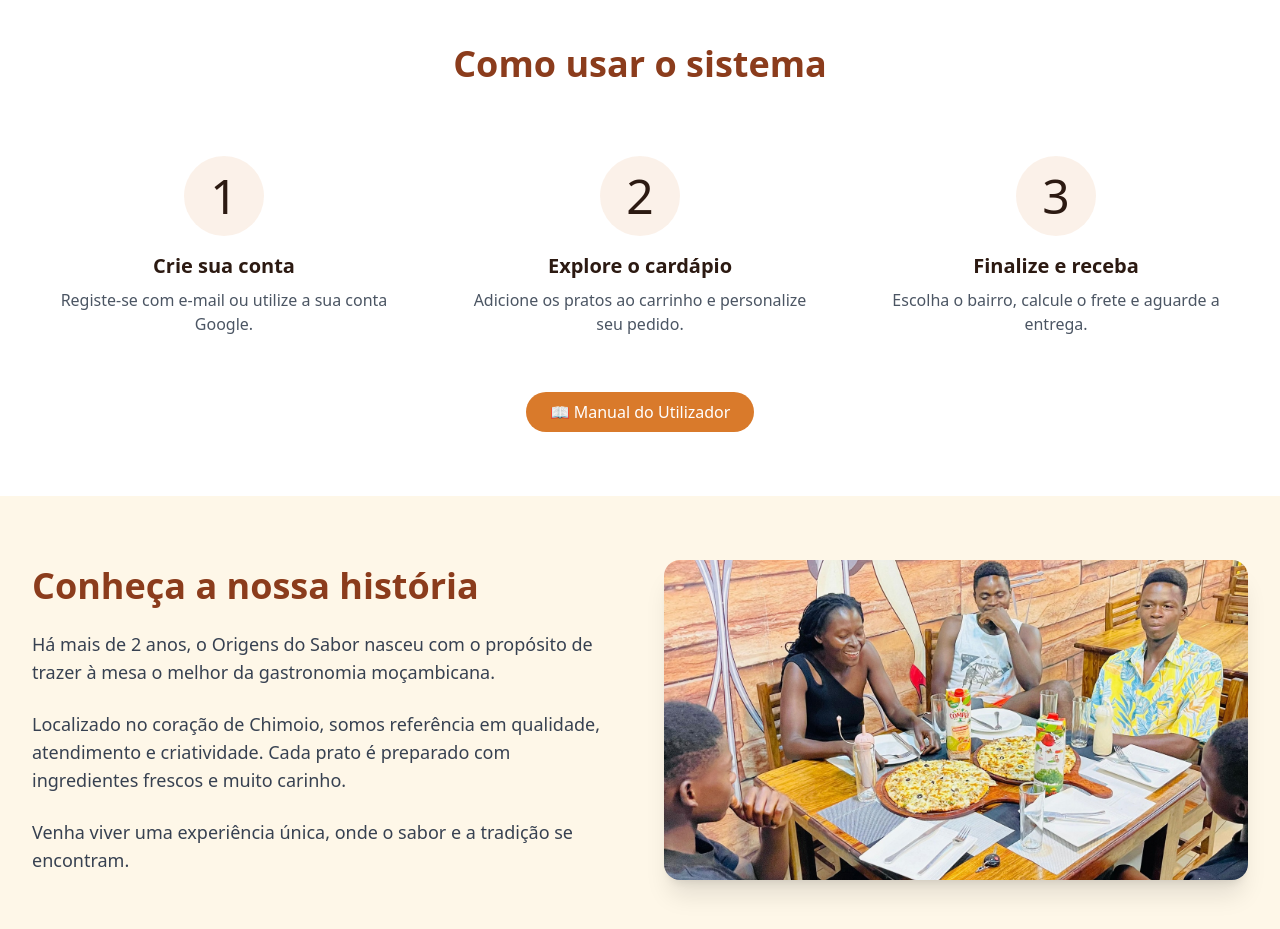
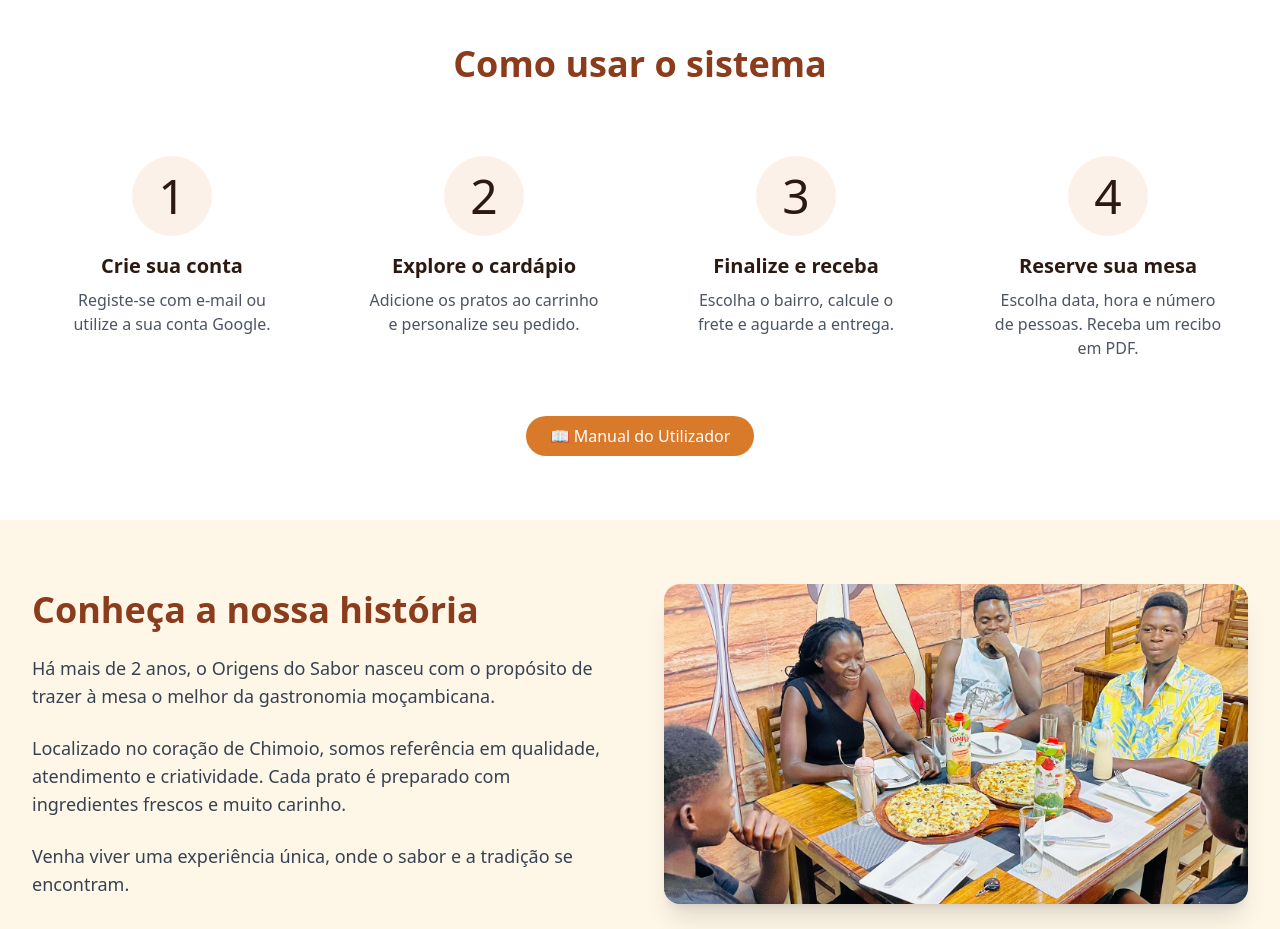
Before and after one commit to da-silva-39/origens-sabor, a React (Vite) app in the folder frontend/: page / in a window 1280 px wide. Shown: the part 2100-3029 px from the top of the page. Built offline with nearby package versions, Linux system fonts and the light colour scheme; no server answers; what @react-pdf/renderer would draw is missing.

Commit message:
atualizado home e tal

```diff
--- a/frontend/src/pages/Home.tsx
+++ b/frontend/src/pages/Home.tsx
@@ -2,7 +2,6 @@
 import { useState, useEffect } from "react";
 import { useNavigate } from "react-router-dom";
 import { useAuth } from "../contexts/AuthContext";
-
 
 export default function Home() {
   const [currentSlide, setCurrentSlide] = useState(0);
@@ -145,11 +144,11 @@ export default function Home() {
           </div>
         </section>
 
-        {/* Como usar o sistema */}
+        {/* Como usar o sistema (incluindo reservas) */}
         <section id="como-usar" className="py-16 bg-white">
           <div className="container-custom">
             <h2 className="text-3xl md:text-4xl font-bold text-center text-secundaria mb-12">Como usar o sistema</h2>
-            <div className="grid grid-cols-1 md:grid-cols-3 gap-8">
+            <div className="grid grid-cols-1 md:grid-cols-4 gap-8">
               <div className="text-center p-6 rounded-2xl hover:shadow-lg transition group">
                 <div className="text-5xl mb-4 bg-primaria/10 w-20 h-20 rounded-full flex items-center justify-center mx-auto group-hover:bg-primaria/20 transition">1</div>
                 <h3 className="text-xl font-semibold mb-2">Crie sua conta</h3>
@@ -164,6 +163,11 @@ export default function Home() {
                 <div className="text-5xl mb-4 bg-primaria/10 w-20 h-20 rounded-full flex items-center justify-center mx-auto group-hover:bg-primaria/20 transition">3</div>
                 <h3 className="text-xl font-semibold mb-2">Finalize e receba</h3>
                 <p className="text-gray-600">Escolha o bairro, calcule o frete e aguarde a entrega.</p>
+              </div>
+              <div className="text-center p-6 rounded-2xl hover:shadow-lg transition group">
+                <div className="text-5xl mb-4 bg-primaria/10 w-20 h-20 rounded-full flex items-center justify-center mx-auto group-hover:bg-primaria/20 transition">4</div>
+                <h3 className="text-xl font-semibold mb-2">Reserve sua mesa</h3>
+                <p className="text-gray-600">Escolha data, hora e número de pessoas. Receba um recibo em PDF.</p>
               </div>
             </div>
             <div className="text-center mt-8">
--- a/frontend/src/pages/Manual.tsx
+++ b/frontend/src/pages/Manual.tsx
@@ -16,9 +16,10 @@ export default function Manual() {
               <li><strong>Fazer login:</strong> Use o seu e‑mail e senha ou entre com Google.</li>
               <li><strong>Explorar cardápio:</strong> Navegue pelos produtos, filtre por categoria, preço ou nome.</li>
               <li><strong>Adicionar ao carrinho:</strong> Clique em "Adicionar" no produto desejado.</li>
-              <li><strong>Finalizar pedido:</strong> No carrinho, confirme os itens, escolha o bairro, calcule o frete e finalize.</li>
+              <li><strong>Finalizar pedido:</strong> No carrinho, confirme os itens, escolha o bairro, calcule o frete e finalize. Será gerado um PDF com os detalhes do pedido – pode descarregá‑lo e guardá‑lo.</li>
               <li><strong>Acompanhar pedidos:</strong> Na área "Meus Pedidos", veja o status (Pendente, Preparando, Saiu entrega, Entregue).</li>
-              <li><strong>Reservar mesa:</strong> Aceda a "Reservas", escolha data, hora e número de pessoas.</li>
+              <li><strong>Reservar mesa:</strong> Aceda a <strong>"Reservar Mesa"</strong> no menu. Escolha a mesa, data, hora e número de pessoas. A reserva ficará pendente até o administrador confirmar. Após confirmada, poderá <strong>descarregar um recibo em PDF</strong> com todos os detalhes.</li>
+              <li><strong>Gerir reservas:</strong> Em <strong>"Minhas Reservas"</strong> pode cancelar (se ainda não realizada) e visualizar os recibos.</li>
             </ul>
           </section>
           <section>
@@ -29,7 +30,8 @@ export default function Manual() {
               <li><strong>Gestão de produtos:</strong> Adicione, edite ou remova produtos (incluindo upload de imagem).</li>
               <li><strong>Gestão de pedidos:</strong> Altere o status dos pedidos e atribua entregadores (agentes).</li>
               <li><strong>Gestão de utilizadores:</strong> Crie, active/desactive clientes ou agentes.</li>
-              <li><strong>Gestão de mesas:</strong> Gere QR Codes, altere ocupação.</li>
+              <li><strong>Gestão de reservas:</strong> Aceda a <strong>"Gerir Reservas"</strong> (ou <code>/admin/reservas</code>). Veja todas as solicitações, confirme ou cancele. Pode também gerar recibos em PDF para qualquer reserva confirmada.</li>
+              <li><strong>Gestão de mesas:</strong> Gere QR Codes, altere ocupação (futuro).</li>
               <li><strong>Configurações:</strong> Ajuste horários, taxas de frete, etc.</li>
             </ul>
           </section>
@@ -55,16 +57,20 @@ export default function Manual() {
               </div>
               <div>
                 <strong className="text-secundaria">Como funciona o QR Code das mesas?</strong>
-                <p className="text-gray-600">Cada mesa tem um QR Code. Ao escanear, a mesa é marcada como ocupada e pode fazer pedidos directamente do lugar.</p>
+                <p className="text-gray-600">Cada mesa tem um QR Code. Ao escanear, a mesa é marcada como ocupada e pode fazer pedidos directamente do lugar. (Funcionalidade em desenvolvimento)</p>
+              </div>
+              <div>
+                <strong className="text-secundaria">Onde vejo os recibos dos meus pedidos/reservas?</strong>
+                <p className="text-gray-600">Após finalizar um pedido, o PDF é descarregado automaticamente. Para reservas, depois de confirmada pela administração, aparecerá um botão "Baixar Recibo" na sua lista de reservas (<code>/minhas-reservas</code>).</p>
               </div>
             </div>
           </section>
         </div>
         <div className="text-center mt-8">
-          <Link to="/" className="btn-primary">Voltar à Página Inicial</Link>
+          <Link to="/" className="bg-primaria text-white px-6 py-2 rounded-full hover:bg-secundaria transition inline-block">Voltar à Página Inicial</Link>
         </div>
       </div>
-            <Footer />
+      <Footer />
     </>
   );
 }
```
